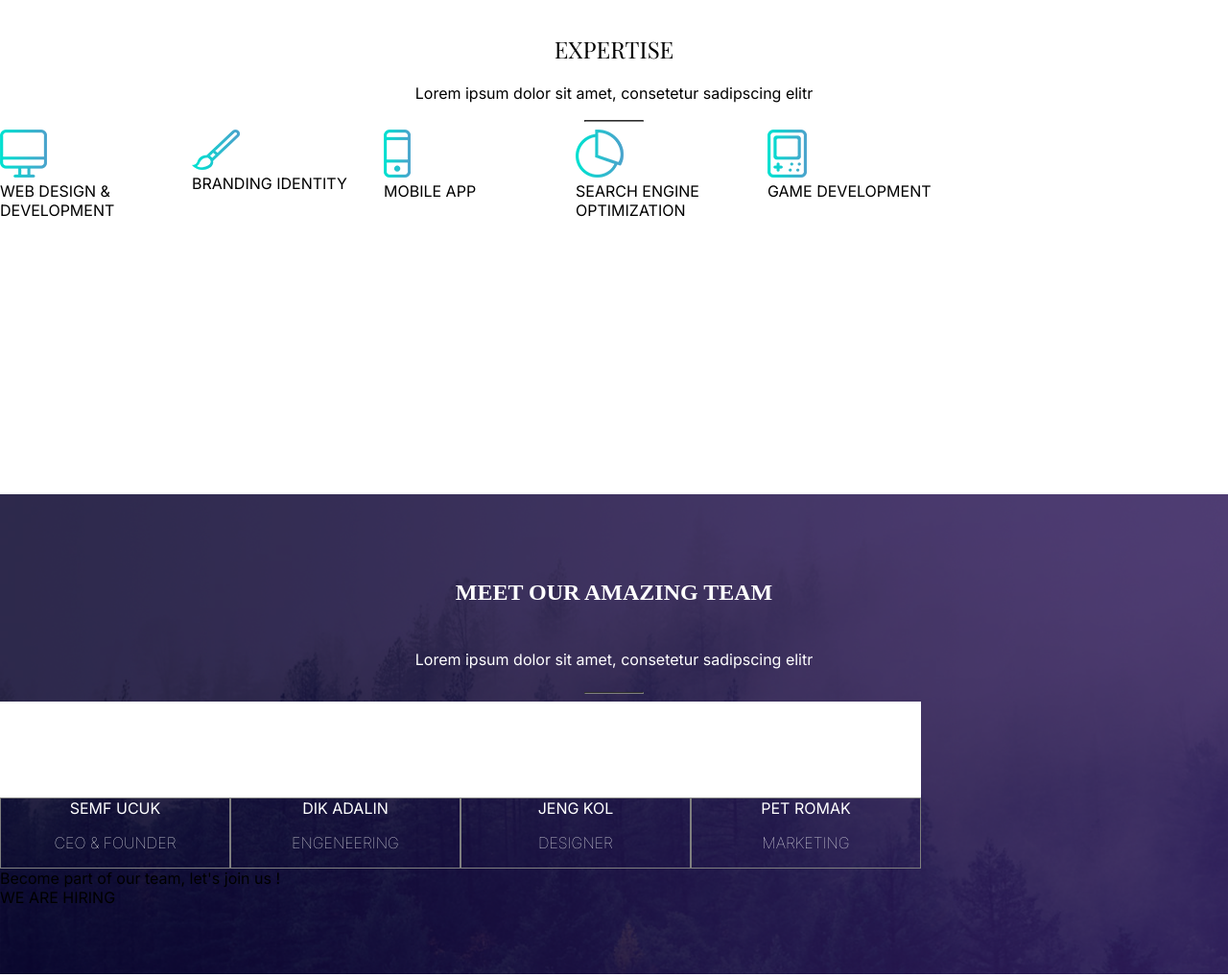
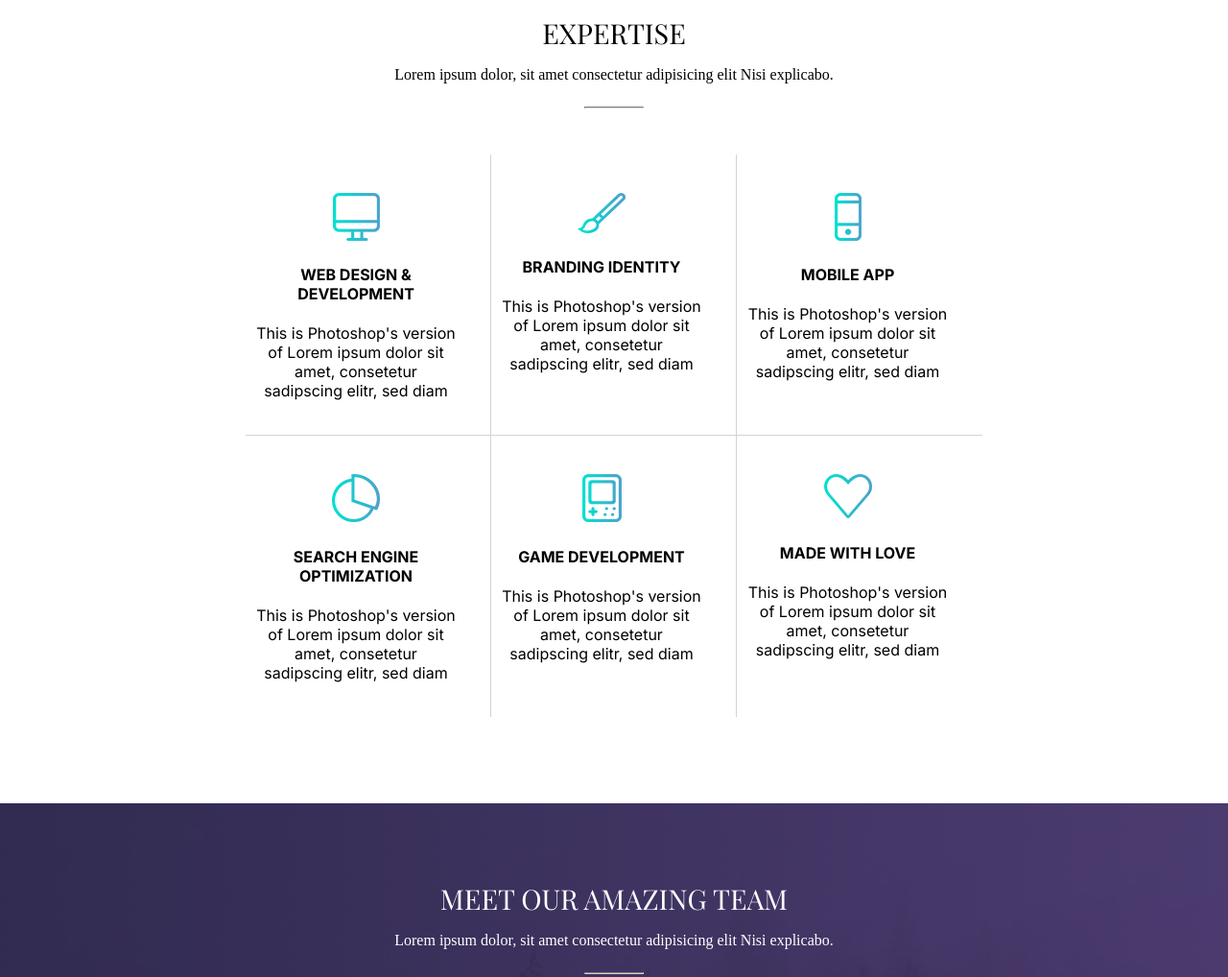
Before and after one commit to Tin274/psd_to_html, a plain HTML site: page index.html in a window 1280 px wide. Shown: the part 1540-2558 px from the top of the page at 96% size. Drawn offline with nearby package versions, Linux system fonts and the light colour scheme.

Commit message:
feat (index.html styles.css): finish main-section

```diff
--- a/index.html
+++ b/index.html
@@ -74,12 +74,7 @@
         </p>
       </div>
 
-
-
-
     </section>
-
-
 
     <!-- Video -->
 
@@ -100,93 +95,92 @@
 
     <!-- Expertise -->
 
-    <div id="main_p2">
-
     <section class="expertise-section">
 
-      <h2 class="expertise-h2"> EXPERTISE</h2>
-      <div class="ex_top1">Lorem ipsum dolor sit amet, consetetur sadipscing elitr</div>
-      <hr style="border-color: gray;" width="60px" height="10px">
-      <div class="ex_mid_box">
-       <div class="expertise-box">
+      <div class="first-section-part">
+        <h2> EXPERTISE</h2>
+        <p>Lorem ipsum dolor, sit amet consectetur adipisicing elit Nisi explicabo.</p>
+        <hr style="border-color: lightgray;" width="60px" height="10px">
+      </div>
+      <div class="expertise-container">
+       <div class="expertise-box border-right border-bottom">
           <img src="images/screen.png" alt="screen" />
-          <div class="web_des">WEB DESIGN & DEVELOPMENT</div>
+          <h4>WEB DESIGN & DEVELOPMENT</h4>
+          <p>This is Photoshop's version of Lorem ipsum dolor sit amet, consetetur sadipscing elitr, sed diam</p>
+       </div>
+       <div class="expertise-box border-right border-bottom">
+          <img src="images/pen.png" alt="pen" />
+          <h4>BRANDING IDENTITY</h4>
+          <p>This is Photoshop's version of Lorem ipsum dolor sit amet, consetetur sadipscing elitr, sed diam</p>
+       </div>
+       <div class="expertise-box border-bottom">
+          <img src="images/mobile.png" alt="mobile" />
+          <h4>MOBILE APP</h4>
+          <p>This is Photoshop's version of Lorem ipsum dolor sit amet, consetetur sadipscing elitr, sed diam</p>
+       </div>
+       <div class="expertise-box border-right">
+          <img src="images/graph.png" alt="graph" />
+          <h4>SEARCH ENGINE OPTIMIZATION</h4>
+          <p>This is Photoshop's version of Lorem ipsum dolor sit amet, consetetur sadipscing elitr, sed diam</p>
+       </div>
+       <div class="expertise-box border-right">
+          <img src="images/gameboy.png" alt="gameboy" />
+          <h4>GAME DEVELOPMENT</h4>
           <p>This is Photoshop's version of Lorem ipsum dolor sit amet, consetetur sadipscing elitr, sed diam</p>
        </div>
        <div class="expertise-box">
-          <img src="images/pen.png" alt="pen" />
-          <div class="identity">BRANDING IDENTITY</div>
-          <p>This is Photoshop's version of Lorem ipsum dolor sit amet, consetetur sadipscing elitr, sed diam</p>
+        <img src="images/heart.png" alt="heart" s/>
+        <h4>MADE WITH LOVE</h4>
+        <p>This is Photoshop's version of Lorem ipsum dolor sit amet, consetetur sadipscing elitr, sed diam</p>
        </div>
-       <div class="expertise-box">
-          <img src="images/mobile.png" alt="mobile" />
-          <div class="mobile">MOBILE APP</div>
-          <p>This is Photoshop's version of Lorem ipsum dolor sit amet, consetetur sadipscing elitr, sed diam</p>
-       </div>
-        <div class="expertise-box">
-          <img src="images/graph.png" alt="graph" />
-          <div class="search">SEARCH ENGINE OPTIMIZATION</div>
-          <p>This is Photoshop's version of Lorem ipsum dolor sit amet, consetetur sadipscing elitr, sed diam</p>
-       </div>
-       <div class="expertise-box">
-          <img src="images/gameboy.png" alt="gameboy" />
-          <div class="game">GAME DEVELOPMENT</div>
-          <p>This is Photoshop's version of Lorem ipsum dolor sit amet, consetetur sadipscing elitr, sed diam</p>
-       </div>
-       <div class="n6"><img src="images/heart.png" alt="heart" />
-        <div class="love">MADE WITH LOVE</div>
-        <p>This is Photoshop's version of Lorem ipsum dolor sit amet, consetetur sadipscing elitr, sed diam</p>
       </div>
 
     </section>
 
- </div>
-
     <!-- Team -->
 
     <section class="team-section">
-      <div class="h1_p2"><h1>MEET OUR AMAZING TEAM</h1></div>
-      <p>Lorem ipsum dolor sit amet, consetetur sadipscing elitr</p>
+      <div class="first-section-part color-white">
+        <h2>MEET OUR AMAZING TEAM</h2>
+        <p>Lorem ipsum dolor, sit amet consectetur adipisicing elit Nisi explicabo.</p>
+        <hr style="border-color: lightgray;" width="60px" height="10px">
       </div>
-      <hr style="border-color: gray;" width="60px" height="10px">
 
-      <div class="team_box">
-        <div class="box-name">
+      <div class="team-container">
+        <div class="team-box">
           <div class="white-box"></div>
-          <div class="white-box-text">
-            <div class="semf">SEMF UCUK</div>
+          <div class="white-border-box">
+            <h4>SEMF UCUK</h4>
             <p>CEO & FOUNDER</p>
           </div>
-         </div>
-         <div class="box-name">
+        </div>
+        <div class="team-box">
           <div class="white-box"></div>
-          <div class="white-box-text">
-            <div class="semf">DIK ADALIN</div>
+          <div class="white-border-box">
+            <h4>DIK ADALIN</h4>
             <p>ENGENEERING</p>
           </div>
-         </div>
-         <div class="box-name">
+          </div>
+        <div class="team-box">
           <div class="white-box"></div>
-          <div class="white-box-text">
-            <div class="semf">JENG KOL</div>
+          <div class="white-border-box">
+            <h4>JENG KOL</h4>
             <p>DESIGNER</p>
           </div>
-         </div>
-         <div class="box-name">
+          </div>
+        <div class="team-box">
           <div class="white-box"></div>
-          <div class="white-box-text">
-            <div class="semf">PET ROMAK</div>
+          <div class="white-border-box">
+            <h4>PET ROMAK</h4>
             <p>MARKETING</p>
           </div>
-         </div>
+        </div>
       </div>
 
-        <div class="become">Become part of our team, let's join us !</div>
-        <div class="we_are">WE ARE HIRING</div>
+        <p class="team-text">Become part of our team, let's join us !</p>
+        <button class="team-button">WE ARE HIRING</button>
 
      </section>
-
-    </div>
 
     <!-- Kontakt -->
 
--- a/styles.css
+++ b/styles.css
@@ -5,9 +5,20 @@ body {
 
 h1 {
   font-family: 'playfair', serif;
-  font-size: px;
+  font-size: 40px;
   margin-bottom: 30px;
 }
+
+h2 {
+  font-family: 'Playfair Display', serif;
+  font-weight: 100;
+  margin-bottom: 48px;
+}
+
+h4 , p {
+  font-family: 'Inter', sans-serif;
+}
+
 
 .header {
     background-image: url(images/bgk-header.png);
@@ -32,17 +43,10 @@ h1 {
 }
 
 .headerlogo p {
-  font-family: 'Inter', sans-serif;
   color: #52C3C0;
   font-size: 30px;
   font-weight: 100;
   margin: 0 0 0 15px;
-}
-
-
-.navbar {
-    display: flex;
-    justify-content: space-between;
 }
 
 .navbar a {
@@ -71,8 +75,7 @@ ul {
 .headerartikel {
     display: flex;
     justify-content: center;
-    margin-left: auto;
-    margin-right: auto;
+    margin: auto;
     width: 50%;
     color: white;
     margin-top: 30px;
@@ -105,7 +108,7 @@ button {
     font-weight: 700;
 }
 
-
+/* Story */
 
 .storysection {
     display: flex;
@@ -128,7 +131,6 @@ button {
 }
 
 .storyartikel p {
-  font-family: 'inter', sans-serif;
   color: black;
   margin: 0 0 30px 0;
 }
@@ -144,7 +146,8 @@ button {
     background-size: cover;
     height: 500px;
     width: 100%;
-    margin: 40px auto;
+    margin: auto;
+    margin-bottom: 0;
     position: relative;
     display: flex;
     justify-content: center;
@@ -172,17 +175,6 @@ button {
     flex-direction: column;
 }
 
-h2 {
-  font-family: 'Playfair Display', serif;
-  font-weight: 100;
-  margin-bottom: 48px;
-}
-
-h4 , p {
-  font-family: 'Inter', sans-serif;
-  color: white;
-}
-
 .container {
   width: 75%;
   margin: 0 auto;
@@ -197,163 +189,123 @@ h4 , p {
 
 /* Expertise */
 
-/*#main_p2 {
-  display: flex;
-  flex-direction: column;
-  width: 100%;
-  height: auto;
-  margin-bottom: 100px;
-
-}   */
-
 .expertise-section {
   display: flex;
   flex-direction: column;
-  align-content: center;
-  height: 500px;
+  justify-content: center;
+  margin: auto;
+  width: 60%;
+}
 
+.first-section-part {
+  display: flex;
+  flex-direction: column;
+  justify-content: center;
+  text-align: center;
+  margin-top: 80px;
 }
+
+.first-section-part h2 {
+  font-size: 1.8em;
+  margin: 0;
+}
+
+.first-section-part p {
+  font-family: 'playfair', serif;
+}
+
+.expertise-container {
+  margin-top: 70px;
+  display: grid;
+  grid-template-columns: 1fr 1fr 1fr;
+  margin: 40px 0 50px 0;
+}
+
+.expertise-box {
+  text-align: center;
+  padding: 20px 35px 20px 10px;
+}
+
+.expertise-box img {
+  margin-top: 20px;
+}
+
+.border-right {
+  border-right: solid 1px lightgray;
+}
+
+.border-bottom {
+  border-bottom: solid 1px lightgray;
+}
+
+/* Team */
 
 .team-section {
   background-image: url(images/bkg-team.png);
   background-position: center;
   background-repeat: no-repeat;
   background-size: cover;
-  height: 500px;
+  height: 850px;
   width: 100%;
-  margin: 0px auto;
+  margin: 40px auto 0 auto;
   position: relative;
   display: flex;
   flex-direction: column;
-  justify-content: center;
 }
 
-.team_box {
-  width: 75%;
-  height: auto;
-  display: flex;
-  flex-direction: row;
-  justify-content: center;
-  margin: 0 20px 0 0;
+.color-white {
+  color: #fff;
 }
 
-.box-name {
-  width: 250px;
+.team-container {
+ display: grid;
+ grid-template-columns: 1fr 1fr 1fr 1fr;
+ width: 70%;
+ margin: 60px auto 40px auto;
+}
 
+.team-box {
+  width: 95%;
+  display: flex;
+  flex-direction: column;
 }
 
 .white-box {
   width: 100%;
-  height: 100px;
-  background-color: white;
+  height: 300px;
+  background-color: #fff;
 }
 
-.white-box-text {
-  background-color: transparent;
-  border: solid 1px gray;
-}
-
-.semf, .dik, .jeng, .pet {
-
-  text-align: center;
-
-}
-
-.team-section p {
-  text-align: center;
-}
-
-.semf {
-  color: #fff;
-}
-
-.white-box-text p {
-  text-align: center;
-  font-weight: 100;
-}
-
-.ex_mid_box {
-  display: flex;
-  flex-wrap: wrap;
-}
-
-.expertise-box {
-  width: 200px;
-  height: 600px;
-}
-
-
-.h1_p2 {
-  font-family: 'Playfair Display', serif;
-  font-weight: 400;
+.white-border-box {
+  border: solid 0.5px #fff;
   text-align: center;
   color: #fff;
 }
 
-.h1_p2_2 {
-  font-family: 'Playfair Display', serif;
-  font-weight: 100;
-  text-align: center;
+.white-border-box h4 {
+  margin-bottom: 5px;
 }
 
-.ex_top1 {
-  font-family: 'Inter', sans-serif;
-  text-align: center;
-  margin: 10px 0 10px 0;
+.white-border-box p {
+  margin-top: 0;
+  margin-bottom: 20px;
+  font-weight: 100;
 }
 
-.team_top1, .team_top2, .h1_p2_2 {
-  color: white;
-
+.team-button {
+  width: 200px;
+  margin: 40px auto 0 auto;
 }
 
-.expertise-h2 {
-  font-family: 'Playfair Display', serif;
-  font-weight: 100;
-  margin-bottom: 10px;
-  text-align: center;
+.team-text {
+  margin: 20px auto 0 auto;
+  color: #fff;
 }
-
-.n1 {
-  background-image: url("images/screen.png");
-  background-position: center;
-  background-repeat: no-repeat;
-  background-size: cover;
-}
-
-.n2 {
-  background-image: url("images/screen.png");
-  background-position: center;
-  background-repeat: no-repeat;
-  background-size: cover;
-}
-
-.n3 {
-  background-image: url("images/screen.png");
-  background-position: center;
-  background-repeat: no-repeat;
-  background-size: cover;
-}
-
-.n4 {
-  background-image: url("images/screen.png");
-  background-position: center;
-  background-repeat: no-repeat;
-  background-size: cover;
-}
-
-.n5 {
-  background-image: url("images/screen.png");
-  background-position: center;
-  background-repeat: no-repeat;
-}
-
-
 
 /*contact */
 
 .container {
-  margin-top: 100px;
+  margin-top: 70px;
 }
 
 .contact {
@@ -417,11 +369,6 @@ h4 , p {
   max-width: 100%;
 }
 
-
-
-
-
-
 /* Footer */
 
 footer {
@@ -440,6 +387,15 @@ footer {
   display: flex;
   align-content: center;
   margin: 60px 0 40px 0;
+}
+
+.footer-container h4 {
+  color: #fff;
+}
+
+
+.footer-container p {
+  color: #fff;
 }
 
 /* Footer linker Bereich mit Logo und Text */
@@ -569,7 +525,6 @@ footer {
   justify-content: space-between;
 }
 
-
 /* footer letzte Zeile mit Navbar und Copyright */
 
 .footer-last-line {
@@ -606,4 +561,5 @@ ul {
   display: flex;
   justify-content: flex-end;
   font-weight: 200;
+  color: white;
 }
```
